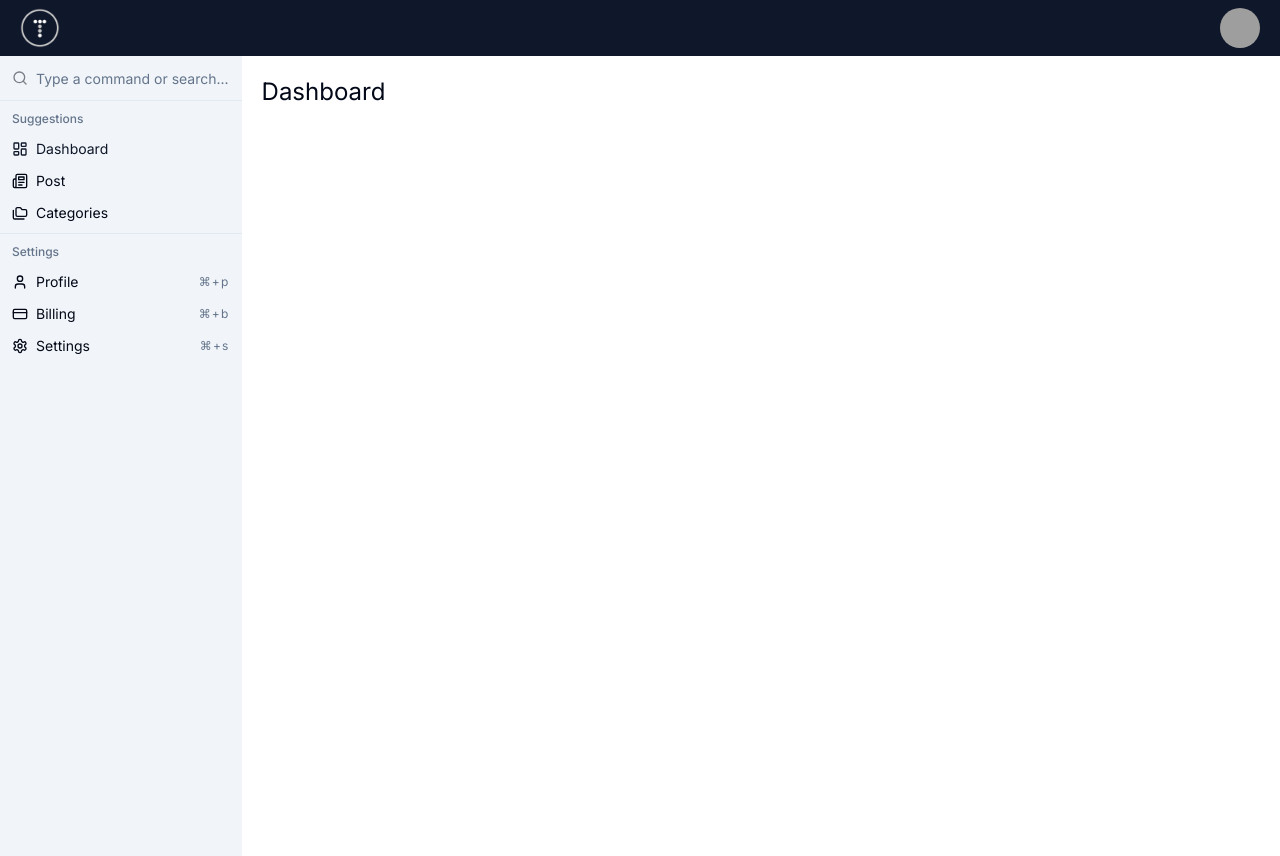
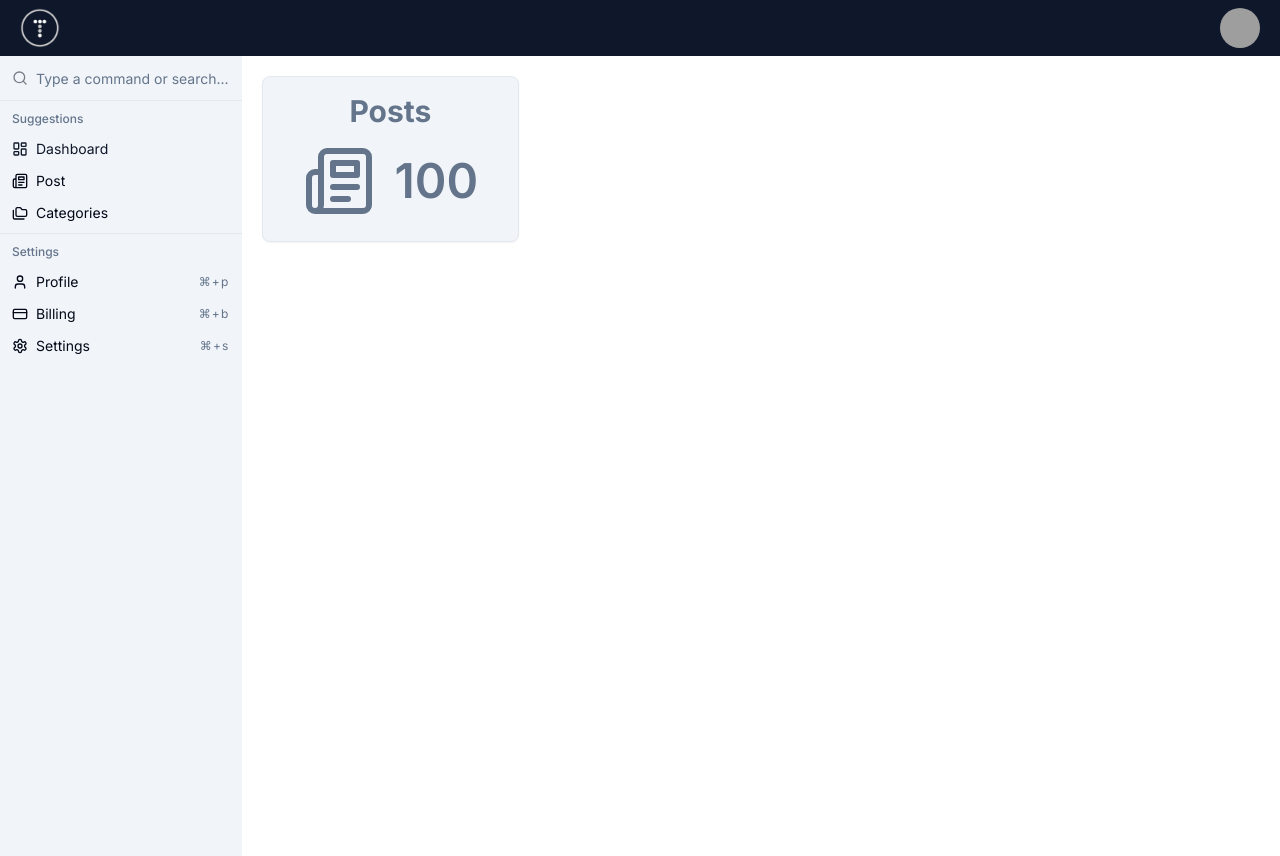
Before and after one commit to KaiIemsawat/next-js-dashboard-frontendOnly, a Next.js app: page / in a window 1280 px wide. Built offline with nearby package versions, Linux system fonts and the light colour scheme; grey boxes are pictures that could not be loaded.

Commit message:
dashboard icon - base

```diff
--- a/app/page.tsx
+++ b/app/page.tsx
@@ -1,9 +1,16 @@
-import { Button } from "@/components/ui/button";
+import DashboardCard from "@/components/dashboard/DashboardCard";
+import { Newspaper } from "lucide-react";
 
 export default function Home() {
     return (
         <>
-            <h1 className="text-2xl">Dashboard</h1>
+            <div className="flex flex-col md:flex-row justify-between gap-5 mb-5">
+                <DashboardCard
+                    title="Posts"
+                    count={100}
+                    icon={<Newspaper className="text-slate-500" size={72} />}
+                />
+            </div>
         </>
     );
 }
--- /dev/null
+++ b/components/dashboard/DashboardCard.tsx
@@ -0,0 +1,27 @@
+import { Card, CardContent } from "@/components/ui/card";
+import { Newspaper, LucideIcon } from "lucide-react";
+
+interface DashboardCardProps {
+    title: string;
+    count: number;
+    icon: React.ReactElement<LucideIcon>;
+}
+
+const DashboardCard = ({ title, count, icon }: DashboardCardProps) => {
+    return (
+        <Card className="bg-slate-100 dark:bg-slate-800 p-4 pb-0">
+            <CardContent>
+                <h3 className="text-3xl text-center mb-4 font-bold text-slate-500 dark:text-slate-200">
+                    {title}
+                </h3>
+                <div className="flex gap-5 justify-center items-center">
+                    {icon}
+                    <h3 className="text-5xl font-semibold text-slate-500 dark:text-slate-200">
+                        {count}
+                    </h3>
+                </div>
+            </CardContent>
+        </Card>
+    );
+};
+export default DashboardCard;
--- /dev/null
+++ b/components/ui/card.tsx
@@ -0,0 +1,79 @@
+import * as React from "react"
+
+import { cn } from "@/lib/utils"
+
+const Card = React.forwardRef<
+  HTMLDivElement,
+  React.HTMLAttributes<HTMLDivElement>
+>(({ className, ...props }, ref) => (
+  <div
+    ref={ref}
+    className={cn(
+      "rounded-lg border bg-card text-card-foreground shadow-sm",
+      className
+    )}
+    {...props}
+  />
+))
+Card.displayName = "Card"
+
+const CardHeader = React.forwardRef<
+  HTMLDivElement,
+  React.HTMLAttributes<HTMLDivElement>
+>(({ className, ...props }, ref) => (
+  <div
+    ref={ref}
+    className={cn("flex flex-col space-y-1.5 p-6", className)}
+    {...props}
+  />
+))
+CardHeader.displayName = "CardHeader"
+
+const CardTitle = React.forwardRef<
+  HTMLParagraphElement,
+  React.HTMLAttributes<HTMLHeadingElement>
+>(({ className, ...props }, ref) => (
+  <h3
+    ref={ref}
+    className={cn(
+      "text-2xl font-semibold leading-none tracking-tight",
+      className
+    )}
+    {...props}
+  />
+))
+CardTitle.displayName = "CardTitle"
+
+const CardDescription = React.forwardRef<
+  HTMLParagraphElement,
+  React.HTMLAttributes<HTMLParagraphElement>
+>(({ className, ...props }, ref) => (
+  <p
+    ref={ref}
+    className={cn("text-sm text-muted-foreground", className)}
+    {...props}
+  />
+))
+CardDescription.displayName = "CardDescription"
+
+const CardContent = React.forwardRef<
+  HTMLDivElement,
+  React.HTMLAttributes<HTMLDivElement>
+>(({ className, ...props }, ref) => (
+  <div ref={ref} className={cn("p-6 pt-0", className)} {...props} />
+))
+CardContent.displayName = "CardContent"
+
+const CardFooter = React.forwardRef<
+  HTMLDivElement,
+  React.HTMLAttributes<HTMLDivElement>
+>(({ className, ...props }, ref) => (
+  <div
+    ref={ref}
+    className={cn("flex items-center p-6 pt-0", className)}
+    {...props}
+  />
+))
+CardFooter.displayName = "CardFooter"
+
+export { Card, CardHeader, CardFooter, CardTitle, CardDescription, CardContent }
```
